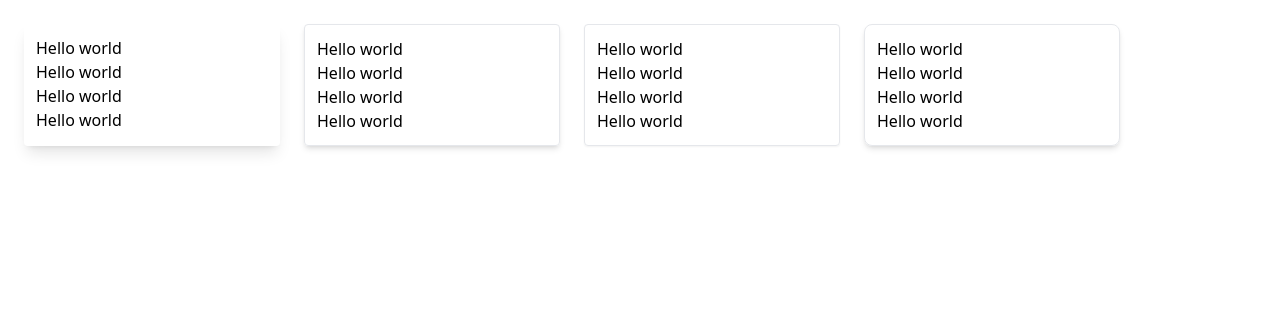
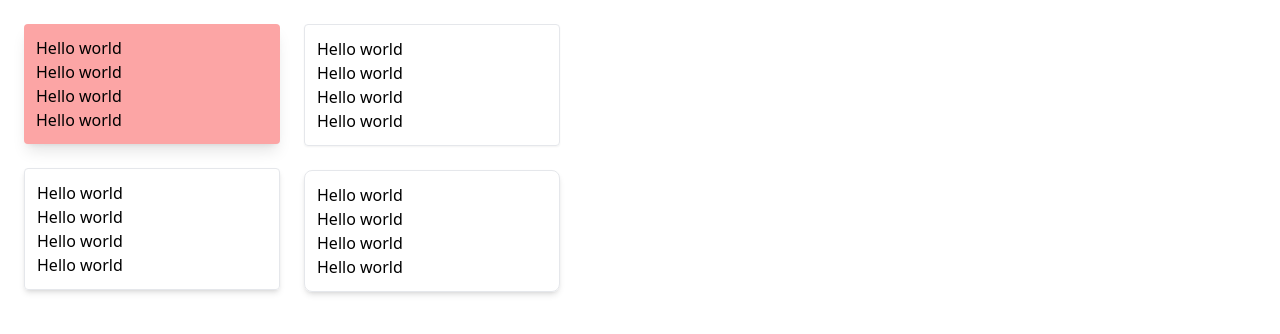
Before and after one commit to judahtc/JulohComponents-Tailwind, an Angular app: page /cards in a window 1280 px wide. Shown: the top 334 px of the page. Built offline with nearby package versions, Linux system fonts and the light colour scheme.

Commit message:
feat: changed the cards to flex to two columns

```diff
--- a/src/app/card/card.component.css
+++ b/src/app/card/card.component.css
@@ -1,7 +1,7 @@
 
 .card-no-border{
 
-  @apply w-64 rounded overflow-hidden shadow-lg ml-6 mt-6 p-3;
+  @apply w-64 rounded overflow-hidden shadow-lg ml-6 mt-6 p-3 md:bg-blue-100 lg:bg-red-300;
 }
 .card-border{
   @apply w-64 rounded border overflow-hidden shadow-md ml-6 mt-6 p-3;
--- a/src/app/card/card.component.html
+++ b/src/app/card/card.component.html
@@ -1,4 +1,6 @@
 <div class="flex">
+  <div>
+
     <div class="card-no-border">
 
     <p>Hello world</p>
@@ -16,6 +18,8 @@
     <p>Hello world</p>
 
   </div>
+  </div>
+<div>
 
   <div class="card-border-sm-shadow">
     <p>Hello world</p>
@@ -33,3 +37,4 @@
 
   </div>
 </div>
+</div>
```
Lines whose indentation alone changed are shown as unchanged.
